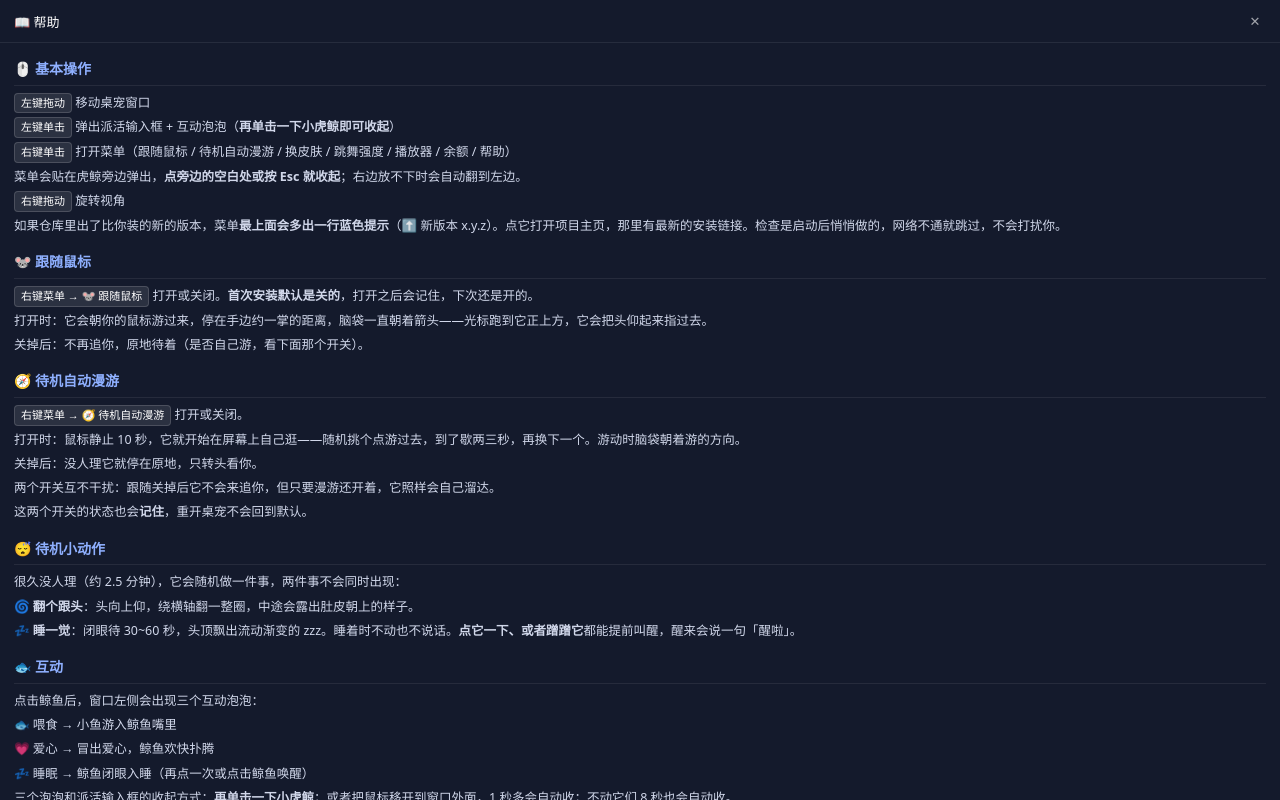
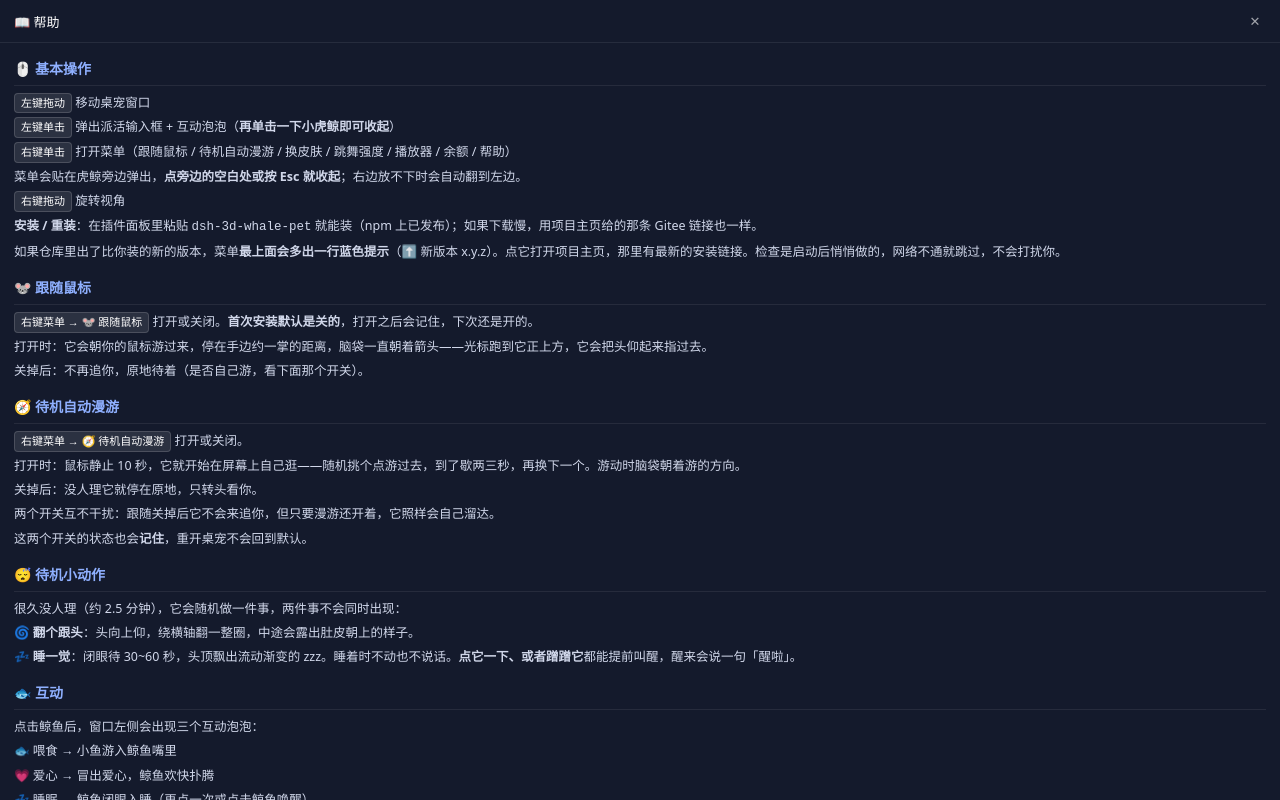
Before and after one commit to xunmojx/3d-whale-pet, an Electron app: page pet/renderer/help.html in a window 1280 px wide. Drawn offline with Linux system fonts and the light colour scheme.

Commit message:
add pet/renderer/help.html

```diff
--- a/pet/renderer/help.html
+++ b/pet/renderer/help.html
@@ -26,6 +26,7 @@ body{background:#141a2c;color:#fff;font-family:system-ui,"PingFang SC","Microsof
   <p><span class="kbd">右键单击</span> 打开菜单（跟随鼠标 / 待机自动漫游 / 换皮肤 / 跳舞强度 / 播放器 / 余额 / 帮助）</p>
   <p>菜单会贴在虎鲸旁边弹出，<b>点旁边的空白处或按 Esc 就收起</b>；右边放不下时会自动翻到左边。</p>
   <p><span class="kbd">右键拖动</span> 旋转视角</p>
+  <p><b>安装 / 重装</b>：在插件面板里粘贴 <code>dsh-3d-whale-pet</code> 就能装（npm 上已发布）；如果下载慢，用项目主页给的那条 Gitee 链接也一样。</p>
   <p>如果仓库里出了比你装的新的版本，菜单<b>最上面会多出一行蓝色提示</b>（⬆️ 新版本 x.y.z）。点它打开项目主页，那里有最新的安装链接。检查是启动后悄悄做的，网络不通就跳过，不会打扰你。</p>
 
   <h3>🐭 跟随鼠标</h3>
```
